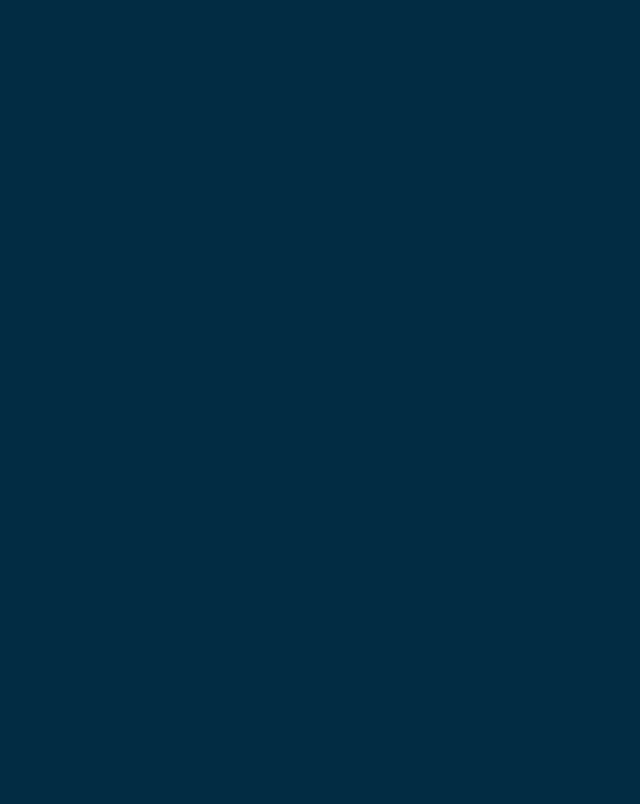
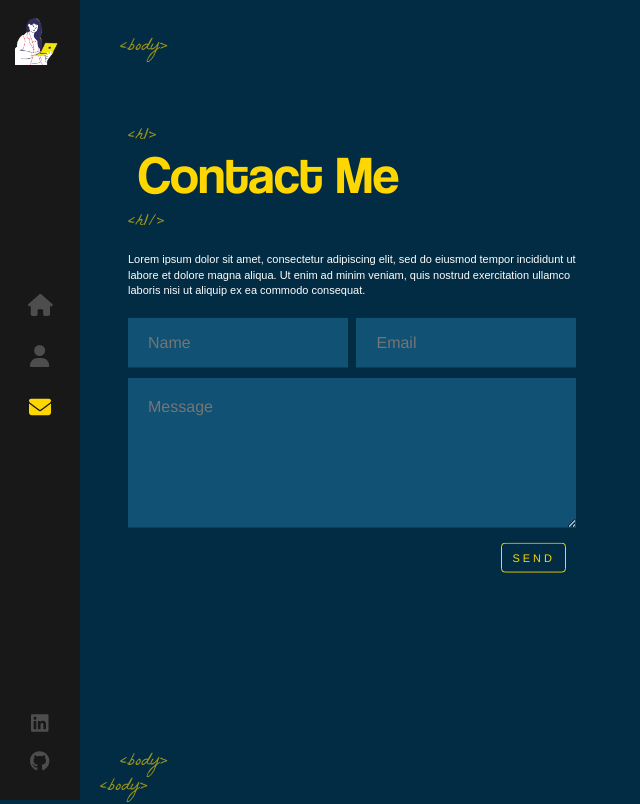
Before and after one commit to Kami17LA/Portafolio_React, a React (Create React App) app: page /contact in a window 1280 px wide. Before the commit this address had no page. Shown: the whole page, without its empty margins (0-640 px from the left). Built offline with nearby package versions, Linux system fonts and the light colour scheme.

Commit message:
Create a Portfolio Component

```diff
--- a/src/App.js
+++ b/src/App.js
@@ -3,6 +3,7 @@ import { Routes, Route } from 'react-router-dom'
 import Layout from './components/Layout/index_la';
 import Home from './components/Home/index_ho'
 import About from './components/About/index_ab';
+import Contact from './components/Contact/index_co';
 
 function App() {
   return (
@@ -11,6 +12,7 @@ function App() {
       <Route path="/" element={<Layout />}>
         <Route index element={<Home/>} />
         <Route path="about" element={<About/>} />
+        <Route path="contact" element={<Contact/>} />
       </Route>
     </Routes>
     </>
--- a/src/components/About/index_ab.js
+++ b/src/components/About/index_ab.js
@@ -6,9 +6,8 @@ const About = () => {
     return (
         <div className='container about-page'>
             <div className='text-zone'>
-                <h1>A B O U T <br/>  M E</h1>
-                <p>
-                    I am an Industrial Engineer and Web Developer, I worked in a consulting company where I performed different roles such as customer service, event management, and project formulation for Mypes. Now I am looking for a Web Developer position, where I can apply my previous experience, learn, teach and grow together with the team.</p>
+                <h1>About <br/>  Me</h1>
+                <p>I am an Industrial Engineer and Web Developer, I worked in a consulting company where I performed different roles such as customer service, event management, and project formulation for Mypes. Now I am looking for a Web Developer position, where I can apply my previous experience, learn, teach and grow together with the team.</p>
                 <p>I love learning new things, technology allows me to do it through problem-solving, organization, process improvement, and automation.I am fascinated by how technology can solve problems in a simple and practical way.</p>
                 <p>I would like to continue specializing in the Front-end part, of Web Development.Learn: VueJs and continue specializing in React and Angular.
 </p>
--- a/src/components/Contact/index_co.js
+++ b/src/components/Contact/index_co.js
@@ -1,5 +1,39 @@
 import './index_co.scss'
 
-const Contact = () => 'Hello'
+const Contact = () => {
+    return(
+        <>
+            <div className='container contact-page'>
+                <div className='text-zone'>
+                    <h1>Contact Me</h1>
+                    <p>Lorem ipsum dolor sit amet, consectetur adipiscing elit, sed do eiusmod tempor incididunt ut labore et dolore magna aliqua. Ut enim ad minim veniam, quis nostrud exercitation ullamco laboris nisi ut aliquip ex ea commodo consequat.</p>
+                    <div className='contact-form'>
+                        <form>
+                            <ul>
+                                <li className='half'>
+                                    <input type="text" name="name" placeholder='Name' required/>
+                                </li>
+
+                                <li className='half'>
+                                    <input type="email" name="email" placeholder='Email' required/>
+                                </li>
+
+                                <li>
+                                    <textarea placeholder="Message" name="message" required></textarea>
+                                </li>
+
+                                <li>
+                                    <input type="submit" className="flat-button" value="SEND" />
+                                </li>
+                            </ul>
+                        </form>
+                    </div>
+                </div>
+
+
+            </div>
+        </>
+    )
+}
 
 export default Contact;
--- a/src/components/Contact/index_co.scss
+++ b/src/components/Contact/index_co.scss
@@ -0,0 +1,76 @@
+.contact-form {
+    width: 100%;
+    margin-top: 20px;
+
+    ul {
+      padding: 0;
+      margin: 0;
+
+        li {
+            padding: 0;
+            margin: 0;
+            list-style: none;
+            margin-bottom: 10px;
+            opacity: 0;
+            overflow: hidden;
+            display: block;
+            clear: both;
+            position: relative;
+            animation: fadeInUp 2s 2s;
+            animation-fill-mode: forwards;
+        }
+
+        li.half {
+            width: 49%;
+            margin-left: 2%;
+            float: left;
+            clear: none;
+
+            &:first-child {
+                margin-left: 0;
+            }
+        }
+    }
+
+    input[type='text'],
+    input[type='email'] {
+      width: 100%;
+      border: 0;
+      background: #115173;
+      height: 50px;
+      font-size: 16px;
+      color: #fff;
+      padding: 0 20px;
+      box-sizing: border-box;
+    }
+
+    textarea {
+      width: 100%;
+      border: 0;
+      background: #115173;
+      height: 50px;
+      font-size: 16px;
+      color: #fff;
+      padding: 20px;
+      box-sizing: border-box;
+      min-height: 150px;
+    }
+
+    .flat-button {
+        color: #ffd700;
+        font-size: 11px;
+        letter-spacing: 3px;
+        text-decoration: none;
+        padding: 8px 10px;
+        border: 1px solid #ffd700;
+        float: left;
+        border-radius: 4px;
+        background: 0 0;
+        text-transform: uppercase;
+        float: right;
+        text-align: center;
+        margin-right: 10px;
+      }
+
+
+}
--- a/src/components/Home/index_ho.js
+++ b/src/components/Home/index_ho.js
@@ -15,6 +15,7 @@ const Home = () => {
                 </h1>
                 <h2>Frontend Developer / Javascript / Project Managment</h2>
                 <Link to="/contact" className="flat-button">CONTACT ME</Link>
+                <Link to="/contact" className="flat-button">PORTFOLIO</Link>
             </div>
         </div>
     )
--- a/src/components/Layout/index_la.scss
+++ b/src/components/Layout/index_la.scss
@@ -39,7 +39,8 @@
 
 }
 
-.about-page{
+.about-page,
+.contact-page {
     .text-zone{
         position: absolute;
         left: 10%;
```
Also changed, not shown: src/components/Portfolio/index_po.js (added, +12 -0 lines), src/components/Portfolio/index_po.scss (added).
